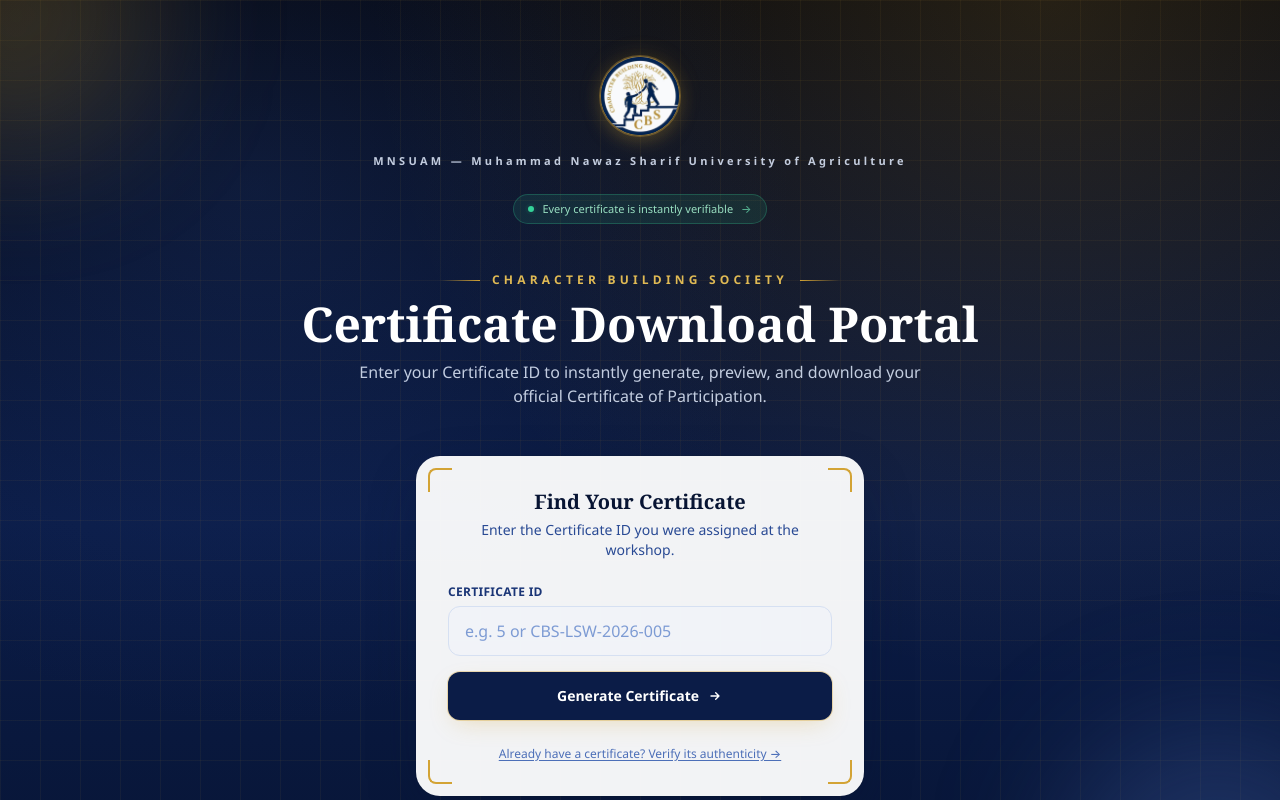
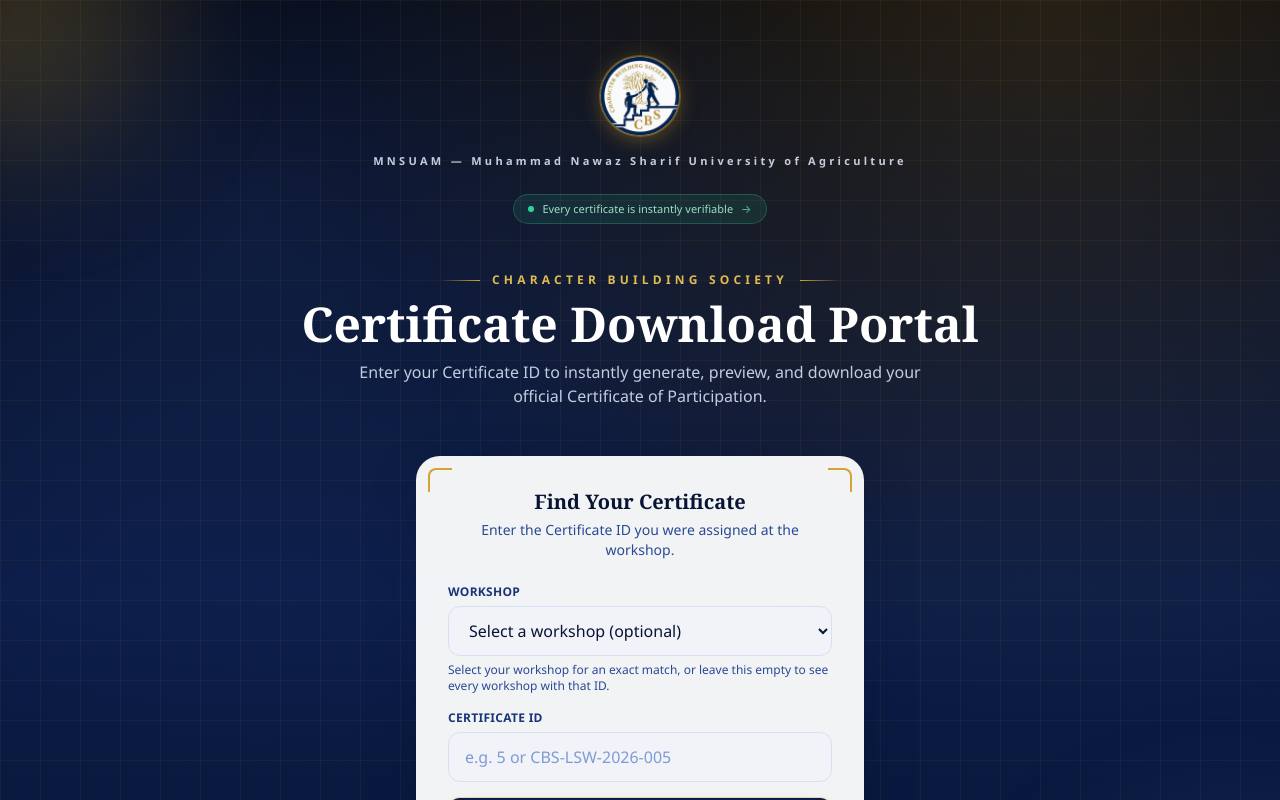
Before and after one commit to sheraz91-ops/Cbs-Certificate-Portal, a Next.js app: page / in a window 1280 px wide. Shown: the top 800 px of the page. Built offline with nearby package versions, Linux system fonts and the light colour scheme.

Commit message:
Added Dropdown Feature
Added Dropdown Feature in Find Your Certificate

```diff
--- a/components/CertificateForm.tsx
+++ b/components/CertificateForm.tsx
@@ -2,7 +2,9 @@
 
 import { useState, type FormEvent } from "react";
 import { useRouter } from "next/navigation";
-import { findParticipantByCertificateId } from "@/lib/participants";
+import { findParticipantByCertificateId, participants } from "@/lib/participants";
+import { formatCertificateId, normalizeParticipantNumber } from "@/lib/formatId";
+import { getWorkshopByKey, WORKSHOPS } from "@/config/workshops";
 import type { AlertState, CertificateCandidate, GenerationStatus } from "@/types";
 import AlertMessage from "./AlertMessage";
 import LoadingSpinner from "./LoadingSpinner";
@@ -10,6 +12,7 @@
 export default function CertificateForm() {
   const router = useRouter();
   const [certificateId, setCertificateId] = useState("");
+  const [selectedWorkshop, setSelectedWorkshop] = useState("");
   const [status, setStatus] = useState<GenerationStatus>("idle");
   const [alert, setAlert] = useState<AlertState | null>(null);
   const [candidates, setCandidates] = useState<CertificateCandidate[]>([]);
@@ -33,6 +36,27 @@
     // Small delay so the loading state is perceptible even on very fast
     // devices — avoids an abrupt flash before navigating away.
     await new Promise((resolve) => setTimeout(resolve, 350));
+
+    // When a workshop is selected, its participant list is searched only.
+    // This makes a simple number such as "5" open that workshop's exact
+    // certificate instead of matching a different workshop with the same ID.
+    if (selectedWorkshop) {
+      const workshop = getWorkshopByKey(selectedWorkshop);
+      const participant = workshop && /^\d+$/.test(trimmedId)
+        ? participants.find(
+            (item) => item.workshop === selectedWorkshop && normalizeParticipantNumber(item.id) === normalizeParticipantNumber(trimmedId)
+          )
+        : undefined;
+
+      if (!workshop || !participant) {
+        setStatus("error");
+        setAlert({ type: "error", message: "This Certificate ID was not found in the selected workshop." });
+        return;
+      }
+
+      router.push(`/certificate?id=${encodeURIComponent(formatCertificateId(participant.id, workshop))}`);
+      return;
+    }
 
     const result = findParticipantByCertificateId(trimmedId);
 
@@ -71,6 +95,30 @@
 
         <form onSubmit={handleSubmit} className="flex flex-col gap-4">
           <div className="flex flex-col gap-1.5">
+            <label htmlFor="certificateWorkshop" className="text-xs font-semibold uppercase tracking-wide text-navy-600">
+              Workshop
+            </label>
+            <select
+              id="certificateWorkshop"
+              value={selectedWorkshop}
+              onChange={(e) => {
+                setSelectedWorkshop(e.target.value);
+                if (status !== "idle") setStatus("idle");
+                if (alert) setAlert(null);
+              }}
+              disabled={isLoading}
+              className="w-full rounded-xl border border-navy-100 bg-navy-50/40 px-4 py-3 text-base text-navy-900 outline-none transition focus:border-gold-400 focus:ring-4 focus:ring-gold-100 disabled:opacity-60"
+            >
+              <option value="">Select a workshop (optional)</option>
+              {WORKSHOPS.map((workshop) => (
+                <option key={workshop.key} value={workshop.key}>
+                  {workshop.workshopName}
+                </option>
+              ))}
+            </select>
+            <p className="text-xs text-navy-500">Select your workshop for an exact match, or leave this empty to see every workshop with that ID.</p>
+          </div>
+          <div className="flex flex-col gap-1.5">
             <label
               htmlFor="certificateId"
               className="text-xs font-semibold uppercase tracking-wide text-navy-600"
@@ -82,7 +130,7 @@
               name="certificateId"
               type="text"
               autoComplete="off"
-              placeholder="e.g. 5 or CBS-LSW-2026-005"
+              placeholder={selectedWorkshop ? "e.g. 5" : "e.g. 5 or CBS-LSW-2026-005"}
               value={certificateId}
               onChange={(e) => {
                 setCertificateId(e.target.value);
```
